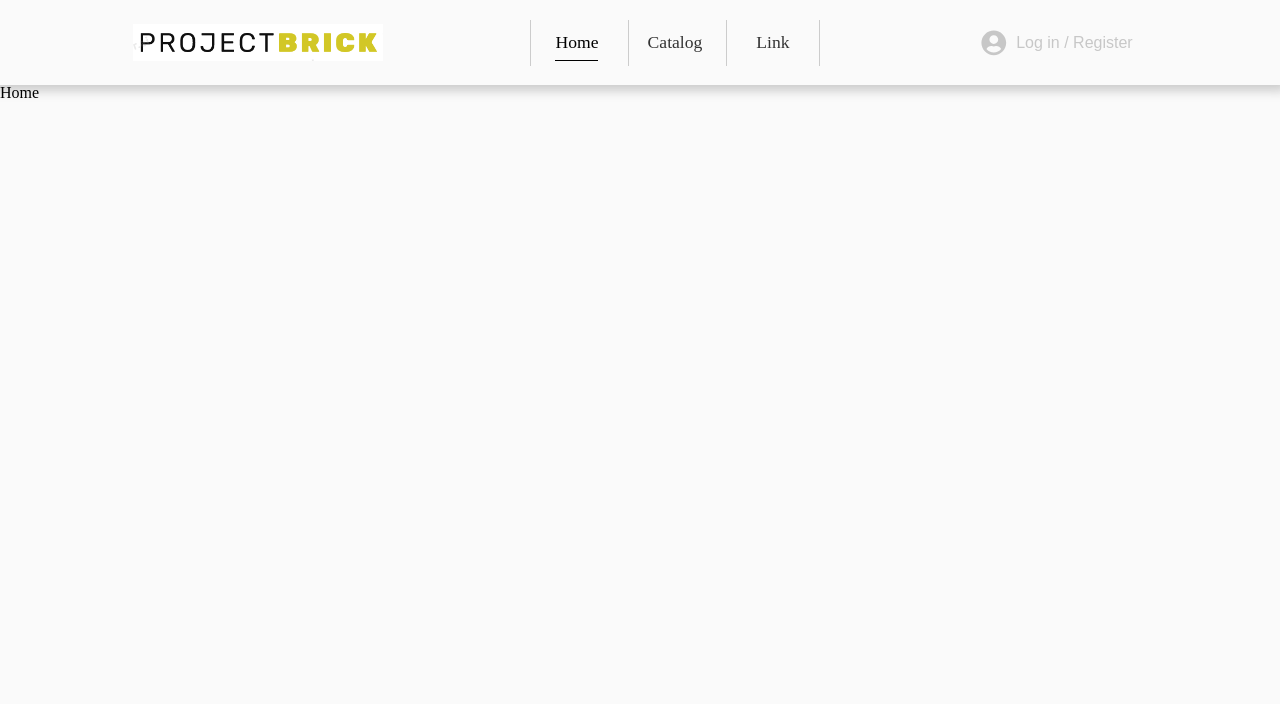
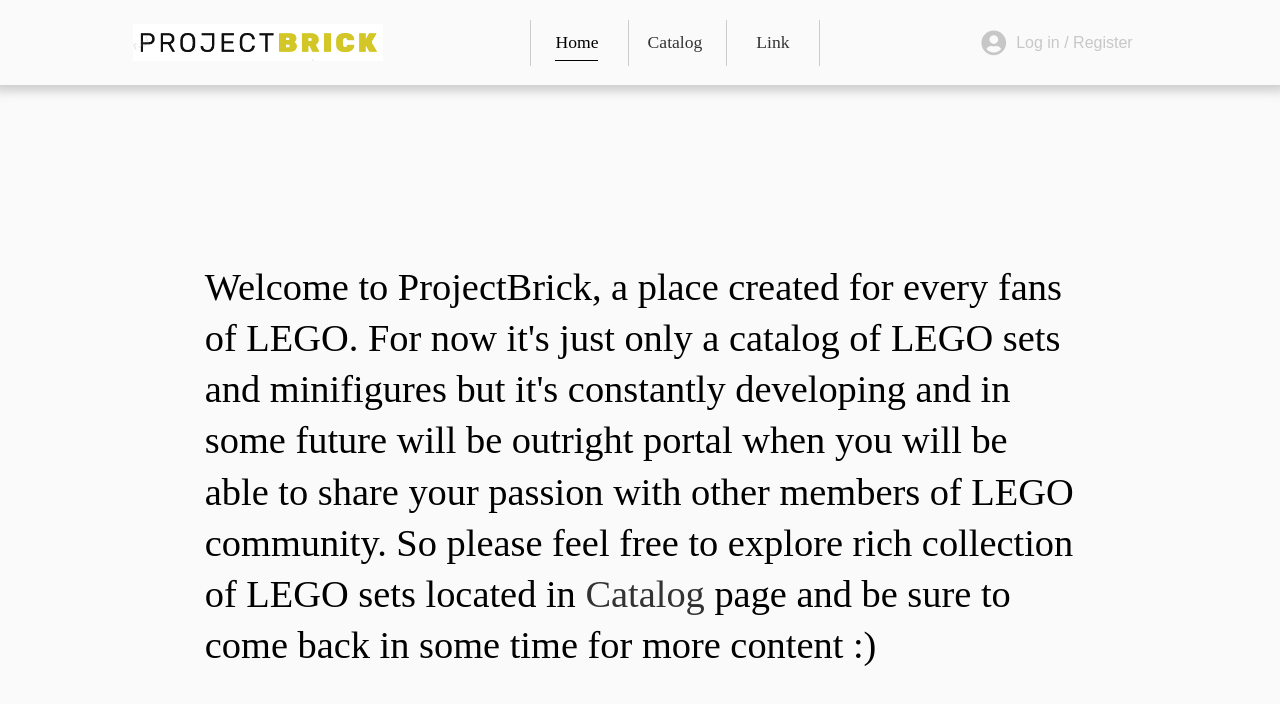
Before and after one commit to amadszew/project_brick, a React (Create React App) app: page / in a window 1280 px wide. Shown: the top 704 px of the page. Built offline with nearby package versions, Linux system fonts and the light colour scheme; no server answers.

Commit message:
home welcome statement

```diff
--- a/src/App.js
+++ b/src/App.js
@@ -8,6 +8,7 @@ import 'core-js/features/array/is-array';
 
 import { Header } from './components/Header/Header';
 import { Catalog } from './components/Catalog/Catalog';
+import { Home } from './components/Home/Home';
 
 const APIThemes = 'https://rebrickable.com/api/v3/lego/themes/?key=348ddf6de615ae3d89f79a2f46007745&page_size=1000';
 const APISets = 'https://rebrickable.com/api/v3/lego/sets/?key=348ddf6de615ae3d89f79a2f46007745&page_size=1000&page=1';
@@ -130,7 +131,7 @@ const App = () => {
       <Router>
         <Header />
         <main className="content">
-          <Route exact path="/" render={() => <h1>Home</h1>} />
+          <Route exact path="/" render={() => <Home />} />
 
           <Route
             path="/catalog"
--- /dev/null
+++ b/src/components/Home/Home.js
@@ -0,0 +1,12 @@
+import React from 'react';
+import { Link } from 'react-router-dom'
+
+export const Home = () => {
+  return (
+    <p className="home__statement">
+      Welcome to ProjectBrick, a place created for every fans of LEGO. For now it's just only a catalog of LEGO sets and minifigures but it's constantly developing and in some future will be outright portal when you will be able to share your passion with other members of LEGO community. So please feel free to explore rich collection of LEGO sets located in
+      <Link to="/catalog" className="home__link"> Catalog </Link>
+       page and be sure to come back in some time for more content :)
+    </p>
+  );
+}
--- /dev/null
+++ b/src/components/Home/Home.scss
@@ -0,0 +1,15 @@
+.home {
+  &__statement {
+    margin: 100px auto;
+    font-size: 2.4rem;
+    line-height: 3.2rem;
+    padding: 6% 16%;
+  }
+  &__link {
+    color: #333;
+    transition: all .2s ease-in-out;
+    &:hover {
+      color: #000
+    }
+  }
+}
--- a/src/styles/main.scss
+++ b/src/styles/main.scss
@@ -4,6 +4,9 @@
 //General styles
 @import "./base/reset";
 @import "../App";
+
+//Home
+@import '../components/Home/Home';
 
 //Header
 @import '../components/Header/Header';
```
